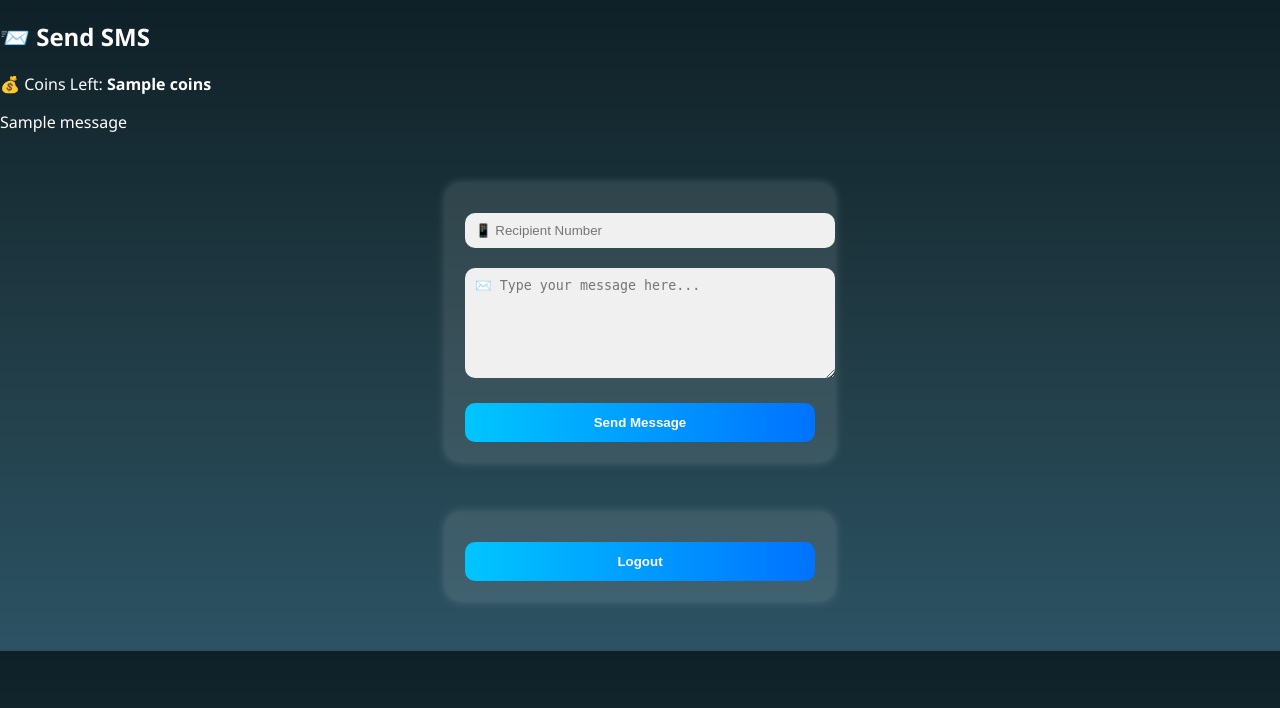
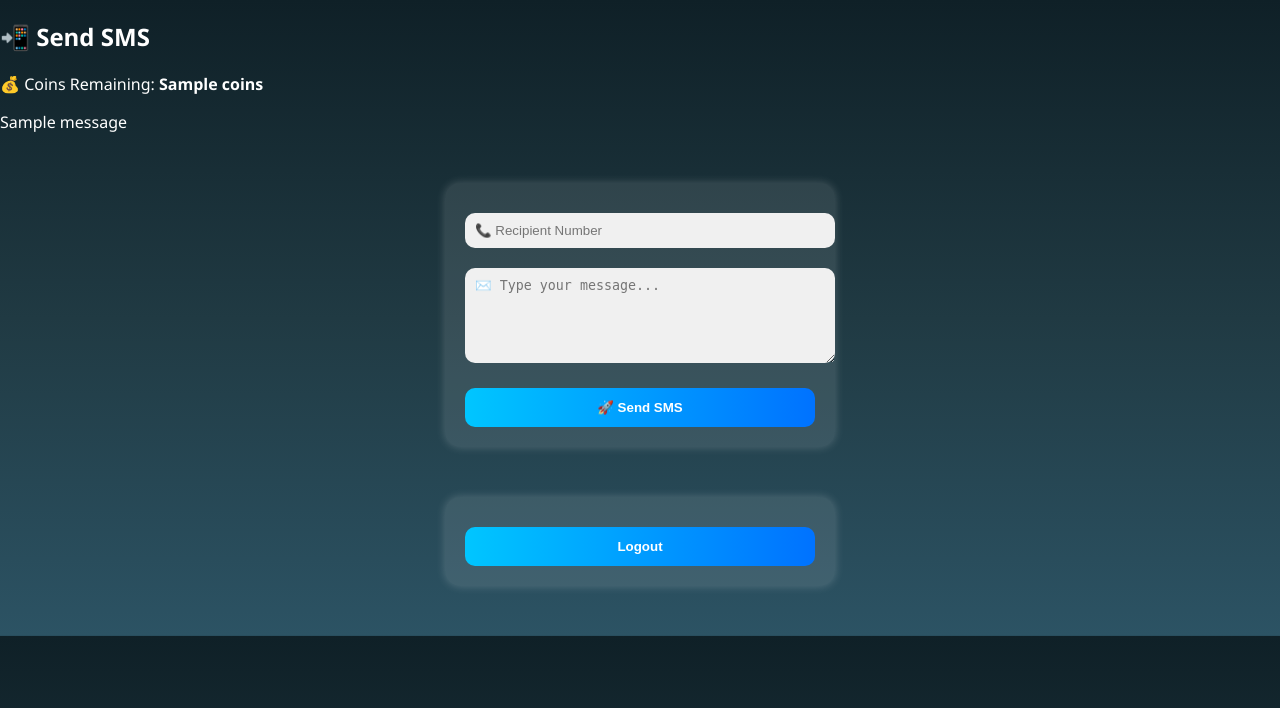
Before and after one commit to abdullahasad491326/SMS_Web_App, a Flask app: template app/templates/dashboard.html in a window 1280 px wide. Shown: the top 708 px of the page. Run offline with Flask 3, Linux system fonts and the light colour scheme; the template is opened without the code that fills it: most values are stand-ins (such as "Sample title", 1, 10 or a date in 2020); one stand-in notice (Sample message) is shown.

Commit message:
Update dashboard.html

```diff
--- a/app/templates/dashboard.html
+++ b/app/templates/dashboard.html
@@ -1,32 +1,30 @@
 <!DOCTYPE html>
 <html lang="en">
 <head>
-    <meta charset="UTF-8">
-    <title>📨 Send SMS</title>
+  <meta charset="UTF-8" />
+  <title>Dashboard - SMS App</title>
+  <meta name="viewport" content="width=device-width, initial-scale=1.0">
   <link rel="stylesheet" href="{{ url_for('static', filename='style.css') }}">
 </head>
 <body>
-    <div class="form-container">
-        <h2>📨 Send SMS</h2>
-        <p>💰 Coins Left: <strong>{{ coins }}</strong></p>
-
+  <div class="card-container">
+    <div class="glass-card">
+      <h2>📲 Send SMS</h2>
+      <p>💰 Coins Remaining: <strong>{{ coins }}</strong></p>
       {% with messages = get_flashed_messages() %}
         {% if messages %}
-            {% for msg in messages %}
-              <div class="flash">{{ msg }}</div>
-            {% endfor %}
+          <div class="flash">{{ messages[0] }}</div>
         {% endif %}
       {% endwith %}
-
-        <form method="POST">
-            <input type="text" name="to" placeholder="📱 Recipient Number" required>
-            <textarea name="message" rows="6" placeholder="✉️ Type your message here..." required></textarea>
-            <button type="submit">Send Message</button>
+      <form method="POST" action="/dashboard">
+        <input type="text" name="to" placeholder="📞 Recipient Number" required>
+        <textarea name="message" placeholder="✉️ Type your message..." rows="5" maxlength="160" required></textarea>
+        <button type="submit">🚀 Send SMS</button>
       </form>
-
-        <form action="{{ url_for('logout') }}" method="GET">
-            <button type="submit" class="logout-btn">Logout</button>
+      <form action="/logout" method="GET">
+        <button class="logout-btn">Logout</button>
       </form>
+    </div>
   </div>
 </body>
 </html>
```
Lines whose indentation alone changed are shown as unchanged.
